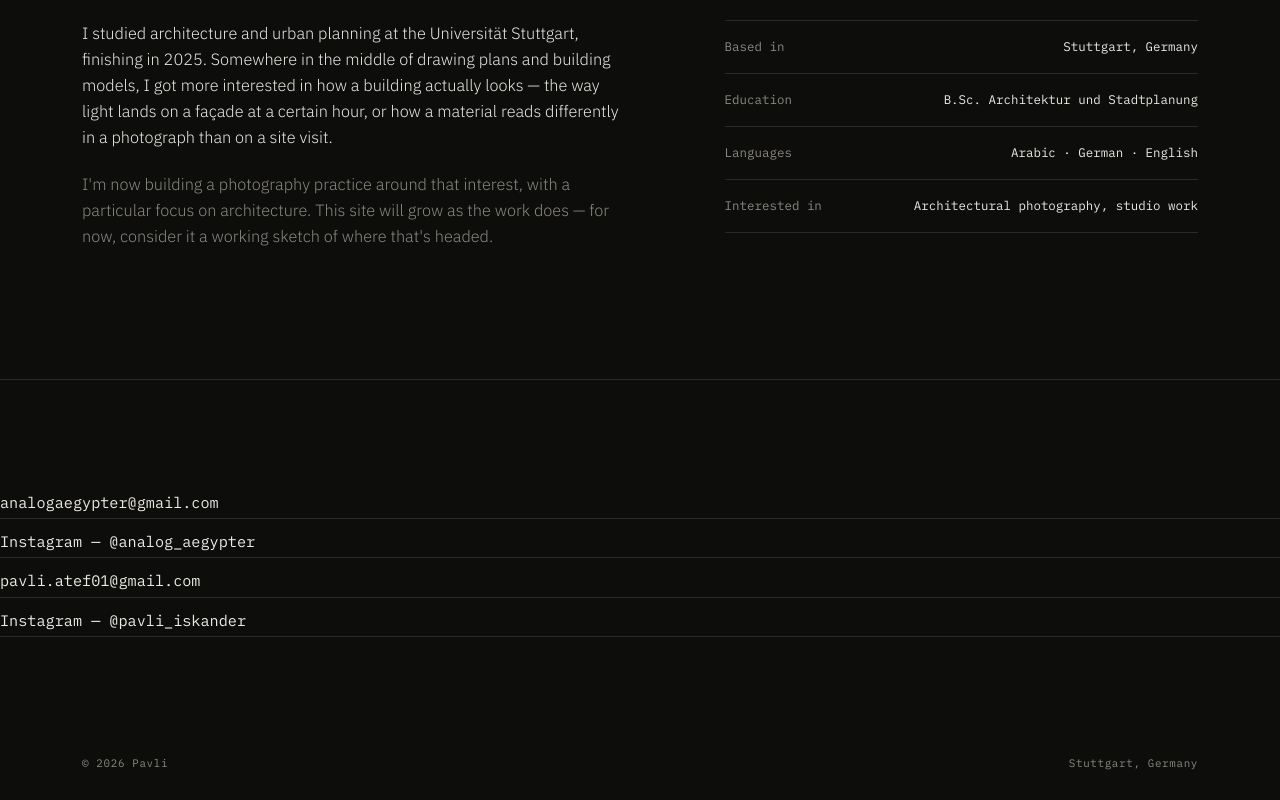
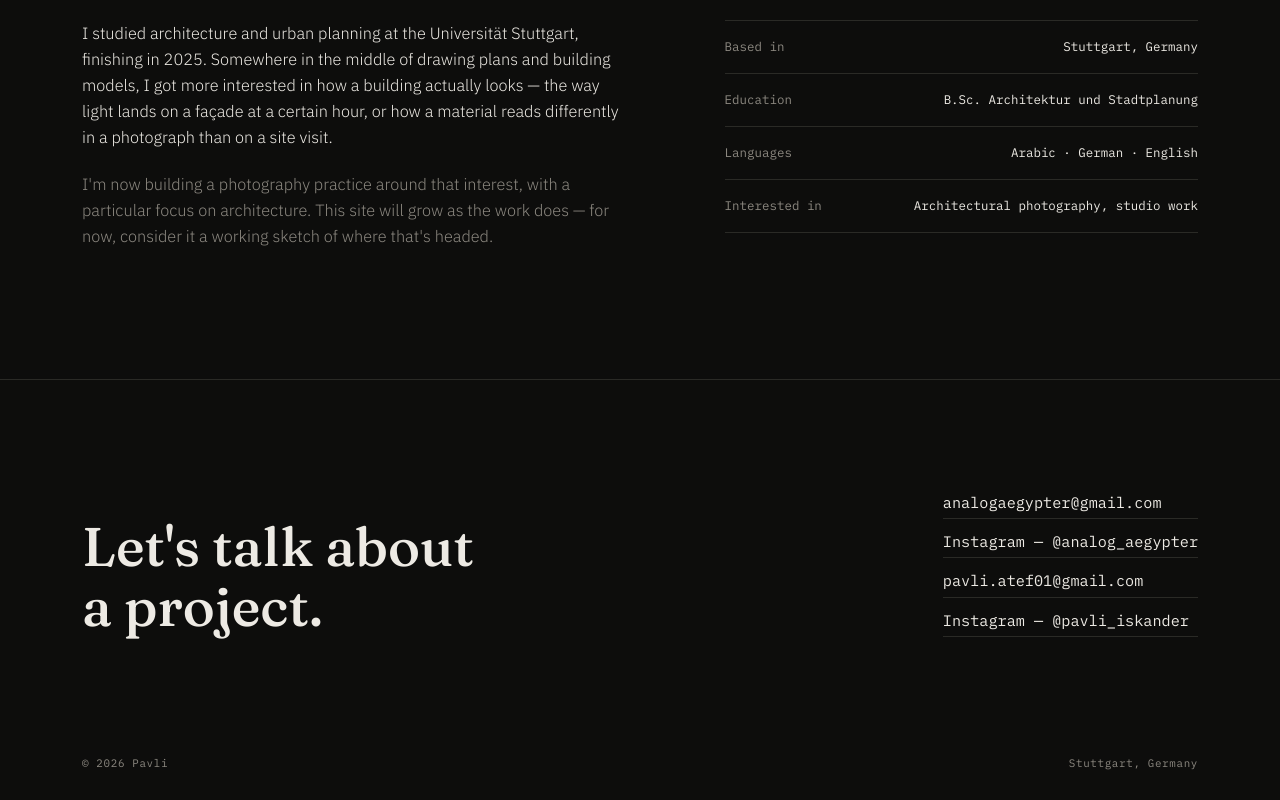
Before and after one commit to Pavliiskander/Pavliiskander.github.io, a plain HTML site: page index.html in a window 1280 px wide. Shown: the part 2489-3289 px from the top of the page. Drawn offline with Linux system fonts and the light colour scheme.

Commit message:
Update index.html

```diff
--- a/index.html
+++ b/index.html
@@ -319,12 +319,15 @@
 </section>
 
 <section class="contact" id="contact">
+  <div class="wrap contact-inner">
+    <h2>Let's talk about a project.</h2>
     <div class="contact-links">
       <a href="mailto:analogaegypter@gmail.com">analogaegypter@gmail.com</a>
       <a href="https://instagram.com/analog_aegypter" target="_blank" rel="noopener">Instagram — @analog_aegypter</a>
       <a href="mailto:pavli.atef01@gmail.com">pavli.atef01@gmail.com</a>
       <a href="https://instagram.com/pavli_iskander" target="_blank" rel="noopener">Instagram — @pavli_iskander</a>
     </div>
+  </div>
 </section>
 
 <footer>
```
